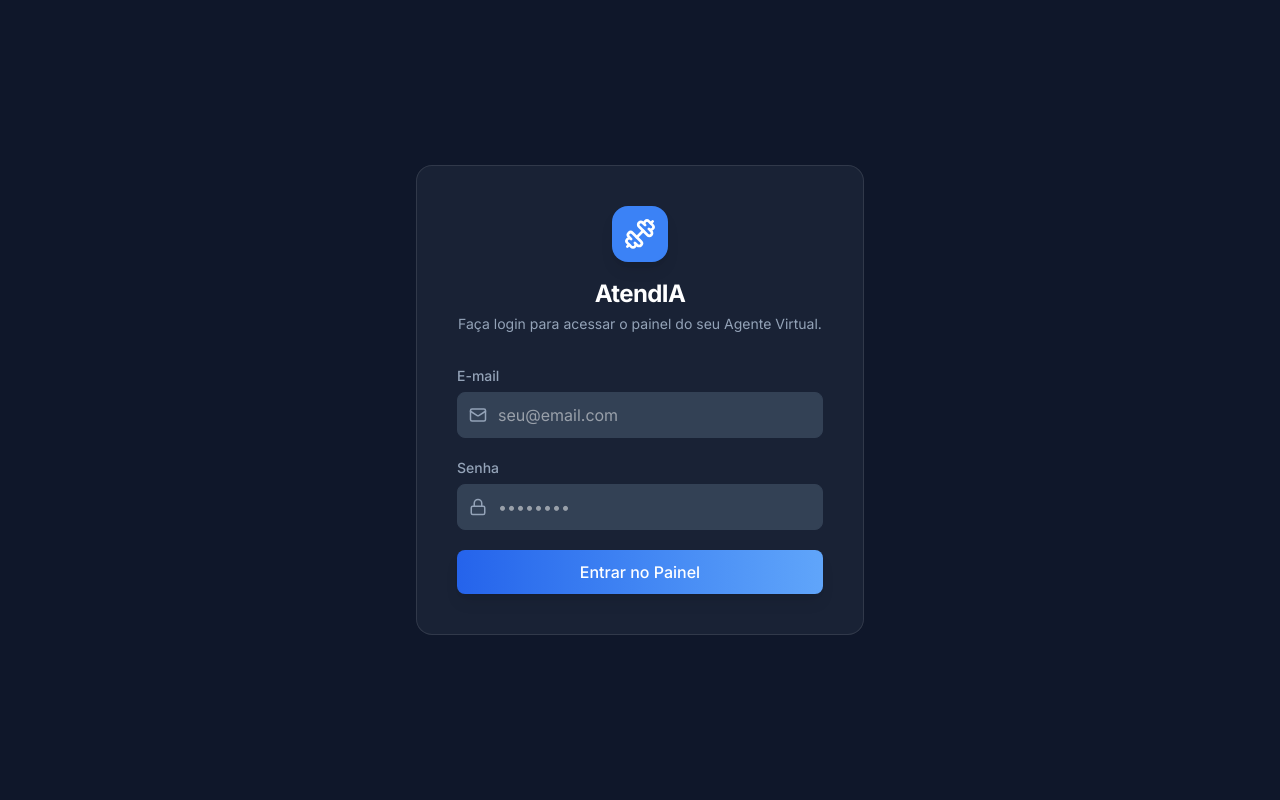
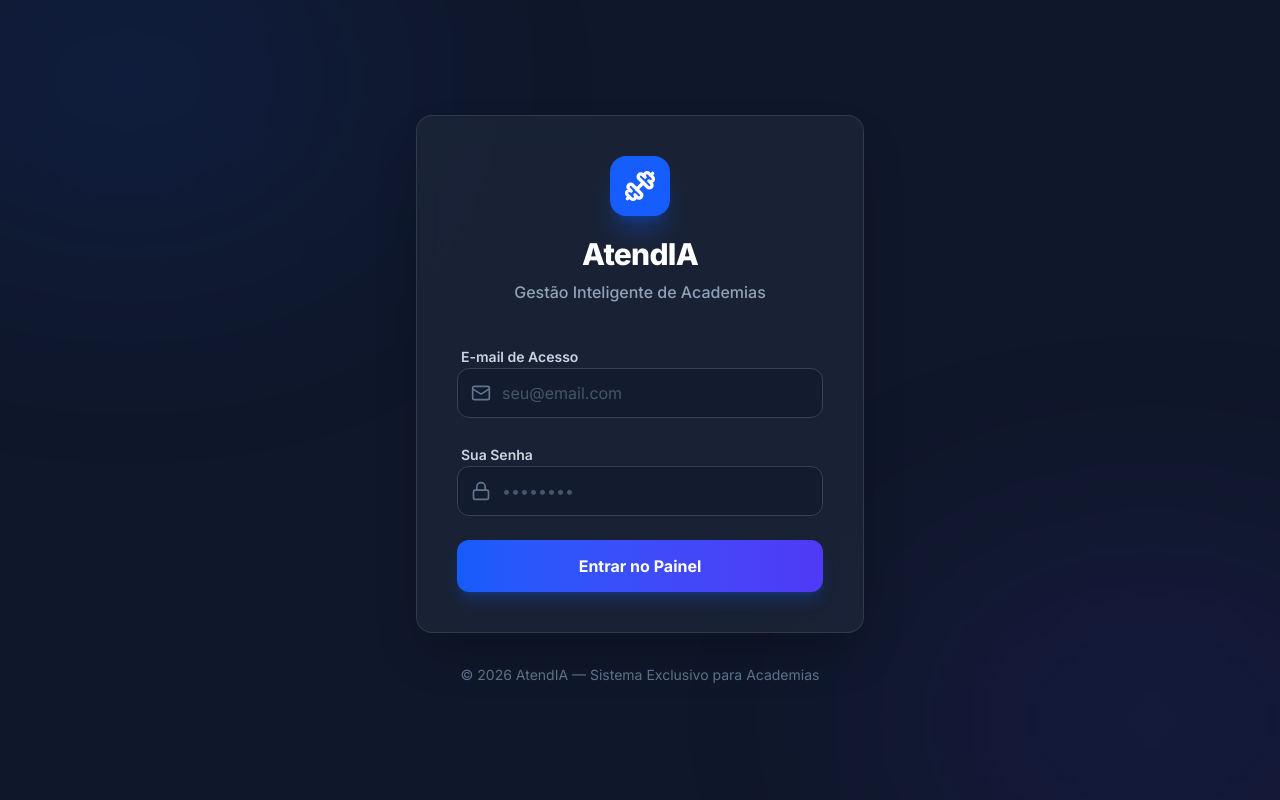
Before and after one commit to edufeq03/agentego, a Next.js app in the folder dashboard/: page /login in a window 1280 px wide. Built offline with nearby package versions, Linux system fonts and the light colour scheme; no server answers.

Commit message:
feat(ui): update dashboard routing layout and enhance login styling

```diff
--- /dev/null
+++ b/dashboard/src/app/(auth)/layout.tsx
@@ -0,0 +1,11 @@
+export default function AuthLayout({
+  children,
+}: {
+  children: React.ReactNode;
+}) {
+  return (
+    <div className="min-h-screen bg-[#0f172a] text-slate-50 antialiased selection:bg-blue-500/30">
+      {children}
+    </div>
+  );
+}
--- a/dashboard/src/app/(auth)/login/page.tsx
+++ b/dashboard/src/app/(auth)/login/page.tsx
@@ -25,7 +25,7 @@ export default function Login() {
       localStorage.setItem("atendia_token", access_token);
 
       // Redireciona para o dashboard
-      router.push("/");
+      router.push("/dashboard");
     } catch (err: any) {
       if (err.response?.status === 401) {
         setError("E-mail ou senha incorretos.");
@@ -40,56 +40,59 @@ export default function Login() {
   }
 
   return (
-    <div className="min-h-screen flex items-center justify-center bg-[var(--color-background)] px-4">
-      <div className="absolute inset-0 z-0 bg-[radial-gradient(ellipse_at_top,_var(--tw-gradient-stops))] from-[var(--color-brand-900)]/40 via-[var(--color-background)] to-[var(--color-background)] pointer-events-none"></div>
+    <div className="min-h-screen flex items-center justify-center relative overflow-hidden px-4 bg-[#0f172a]">
+      {/* Background Decorative Elements */}
+      <div className="absolute top-[-10%] left-[-10%] w-[40%] h-[40%] bg-blue-600/10 rounded-full blur-[120px] pointer-events-none"></div>
+      <div className="absolute bottom-[-10%] right-[-10%] w-[40%] h-[40%] bg-indigo-600/10 rounded-full blur-[120px] pointer-events-none"></div>
 
-      <div className="w-full max-w-md glass-panel p-8 md:p-10 z-10">
-        <div className="flex flex-col items-center mb-8">
-          <div className="bg-[var(--color-brand-500)] p-3 rounded-2xl text-white shadow-lg shadow-[var(--color-brand-500)]/30 mb-4">
-            <Dumbbell size={32} />
+      <div className="w-full max-w-md z-10">
+        <div className="glass-panel p-8 md:p-10 border border-white/10 shadow-2xl">
+          <div className="flex flex-col items-center mb-10">
+            <div className="bg-blue-600 p-3.5 rounded-2xl text-white shadow-xl shadow-blue-600/30 mb-5 transform transition-transform hover:scale-110">
+              <Dumbbell size={32} strokeWidth={2.5} />
             </div>
-          <h1 className="text-2xl font-bold text-white tracking-tight">AtendIA</h1>
-          <p className="text-sm text-[var(--color-foreground-muted)] mt-1 text-center">
-            Faça login para acessar o painel do seu Agente Virtual.
+            <h1 className="text-3xl font-extrabold text-white tracking-tight">AtendIA</h1>
+            <p className="text-slate-400 mt-2 text-center font-medium">
+              Gestão Inteligente de Academias
             </p>
           </div>
 
           {error && (
-          <div className="bg-red-500/10 border border-red-500/20 text-red-400 text-sm p-3 rounded-lg mb-6 text-center">
+            <div className="bg-red-500/10 border border-red-500/20 text-red-400 text-sm p-4 rounded-xl mb-6 text-center animate-shake">
               {error}
             </div>
           )}
 
-        <form onSubmit={handleLogin} className="space-y-5">
-          <div>
-            <label className="block text-sm font-medium text-[var(--color-foreground-muted)] mb-1.5">
-              E-mail
+          <form onSubmit={handleLogin} className="space-y-6">
+            <div className="space-y-2">
+              <label className="text-sm font-semibold text-slate-300 ml-1">
+                E-mail de Acesso
               </label>
-            <div className="relative">
-              <Mail className="absolute left-3 top-1/2 -translate-y-1/2 text-[var(--color-foreground-muted)]" size={18} />
+              <div className="relative group">
+                <Mail className="absolute left-3.5 top-1/2 -translate-y-1/2 text-slate-500 group-focus-within:text-blue-400 transition-colors" size={20} />
                 <input
                   type="email"
                   value={email}
                   onChange={(e) => setEmail(e.target.value)}
                   required
-                className="w-full bg-[var(--color-surface-hover)] border border-[var(--color-border)] rounded-lg py-2.5 pl-10 pr-4 text-white focus:outline-none focus:border-[var(--color-brand-500)] focus:ring-1 focus:ring-[var(--color-brand-500)] transition-all"
+                  className="w-full bg-slate-900/50 border border-slate-700 rounded-xl py-3 pl-11 pr-4 text-white placeholder:text-slate-600 focus:outline-none focus:border-blue-500 focus:ring-2 focus:ring-blue-500/20 transition-all"
                   placeholder="seu@email.com"
                 />
               </div>
             </div>
 
-          <div>
-            <label className="block text-sm font-medium text-[var(--color-foreground-muted)] mb-1.5">
-              Senha
+            <div className="space-y-2">
+              <label className="text-sm font-semibold text-slate-300 ml-1">
+                Sua Senha
               </label>
-            <div className="relative">
-              <Lock className="absolute left-3 top-1/2 -translate-y-1/2 text-[var(--color-foreground-muted)]" size={18} />
+              <div className="relative group">
+                <Lock className="absolute left-3.5 top-1/2 -translate-y-1/2 text-slate-500 group-focus-within:text-blue-400 transition-colors" size={20} />
                 <input
                   type="password"
                   value={password}
                   onChange={(e) => setPassword(e.target.value)}
                   required
-                className="w-full bg-[var(--color-surface-hover)] border border-[var(--color-border)] rounded-lg py-2.5 pl-10 pr-4 text-white focus:outline-none focus:border-[var(--color-brand-500)] focus:ring-1 focus:ring-[var(--color-brand-500)] transition-all"
+                  className="w-full bg-slate-900/50 border border-slate-700 rounded-xl py-3 pl-11 pr-4 text-white placeholder:text-slate-600 focus:outline-none focus:border-blue-500 focus:ring-2 focus:ring-blue-500/20 transition-all"
                   placeholder="••••••••"
                 />
               </div>
@@ -98,11 +101,23 @@ export default function Login() {
             <button
               type="submit"
               disabled={loading}
-            className="w-full flex items-center justify-center gap-2 bg-gradient-to-r from-[var(--color-brand-600)] to-[var(--color-brand-400)] hover:from-[var(--color-brand-500)] hover:to-[var(--color-brand-300)] text-white font-medium py-2.5 rounded-lg transition-all shadow-lg shadow-[var(--color-brand-500)]/20 disabled:opacity-70 disabled:cursor-not-allowed mt-2"
+              className="w-full flex items-center justify-center gap-2 bg-gradient-to-r from-blue-600 to-indigo-600 hover:from-blue-500 hover:to-indigo-500 text-white font-bold py-3.5 rounded-xl transition-all shadow-lg shadow-blue-600/25 disabled:opacity-70 disabled:cursor-not-allowed mt-4 active:scale-[0.98]"
             >
-            {loading ? <Loader2 size={18} className="animate-spin" /> : "Entrar no Painel"}
+              {loading ? (
+                <>
+                  <Loader2 size={20} className="animate-spin" />
+                  <span>Autenticando...</span>
+                </>
+              ) : (
+                "Entrar no Painel"
+              )}
             </button>
           </form>
+        </div>
+
+        <p className="text-center mt-8 text-slate-500 text-sm">
+          &copy; 2026 AtendIA — Sistema Exclusivo para Academias
+        </p>
       </div>
     </div>
   );
--- a/dashboard/src/app/(marketing)/zapvai.css
+++ b/dashboard/src/app/(marketing)/zapvai.css
@@ -1,4 +1,4 @@
-:root {
+.zapvai-container {
   --bg-deep:      #070d1a;
   --bg-mid:       #0c1527;
   --bg-card:      rgba(255,255,255,0.04);
@@ -18,9 +18,9 @@
   --radius-lg:    28px;
 }
 
-*, *::before, *::after { margin:0; padding:0; box-sizing:border-box; }
+.zapvai-container *, .zapvai-container *::before, .zapvai-container *::after { margin:0; padding:0; box-sizing:border-box; }
 
-html { scroll-behavior: smooth; }
+.zapvai-container html { scroll-behavior: smooth; }
 
 .zapvai-container {
   font-family: 'Plus Jakarta Sans', sans-serif;
--- a/dashboard/src/components/AppLayout.tsx
+++ b/dashboard/src/components/AppLayout.tsx
@@ -7,11 +7,11 @@ import { LayoutDashboard, Filter, Lightbulb, MessageCircle, Settings, Dumbbell,
 import api from "@/lib/api";
 
 const navigation = [
-  { name: "Visão Geral", href: "/", icon: LayoutDashboard },
-  { name: "Funil de Vendas", href: "/funil", icon: Filter },
-  { name: "Insights", href: "/insights", icon: Lightbulb },
-  { name: "Conversas", href: "/conversas", icon: MessageCircle },
-  { name: "Configurações", href: "/configuracoes", icon: Settings },
+  { name: "Visão Geral", href: "/dashboard", icon: LayoutDashboard },
+  { name: "Funil de Vendas", href: "/dashboard/funil", icon: Filter },
+  { name: "Insights", href: "/dashboard/insights", icon: Lightbulb },
+  { name: "Conversas", href: "/dashboard/conversas", icon: MessageCircle },
+  { name: "Configurações", href: "/dashboard/configuracoes", icon: Settings },
 ];
 
 export default function AppLayout({ children }: { children: React.ReactNode }) {
@@ -27,8 +27,6 @@ export default function AppLayout({ children }: { children: React.ReactNode }) {
 
   // Checa autenticação
   useEffect(() => {
-    if (pathname === '/login') return;
-
     const token = localStorage.getItem('atendia_token');
     if (!token) {
       window.location.href = '/login';
@@ -39,7 +37,7 @@ export default function AppLayout({ children }: { children: React.ReactNode }) {
 
   // Polling para checar se há conversas pausadas
   useEffect(() => {
-    if (!isAuthenticated || pathname === '/login') return;
+    if (!isAuthenticated) return;
 
     async function checkPausadas() {
       try {
@@ -60,10 +58,6 @@ export default function AppLayout({ children }: { children: React.ReactNode }) {
   function handleLogout() {
     localStorage.removeItem('atendia_token');
     window.location.href = '/login';
-  }
-
-  if (pathname === '/login') {
-    return <>{children}</>;
   }
 
   if (!isAuthenticated) {
```
Lines whose indentation alone changed are shown as unchanged.
